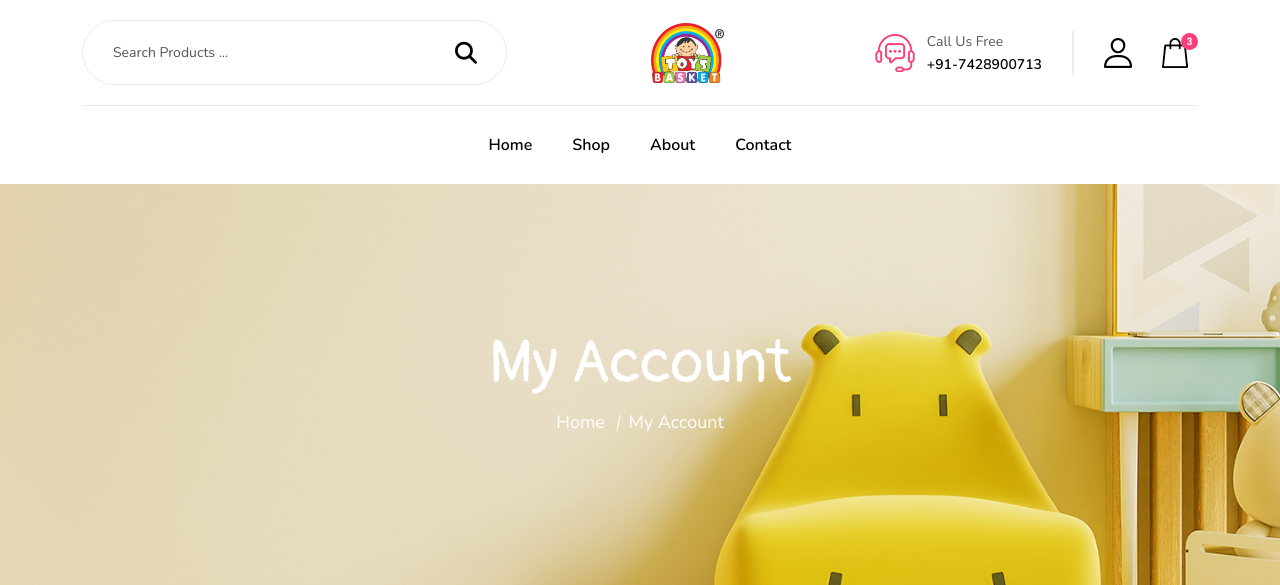
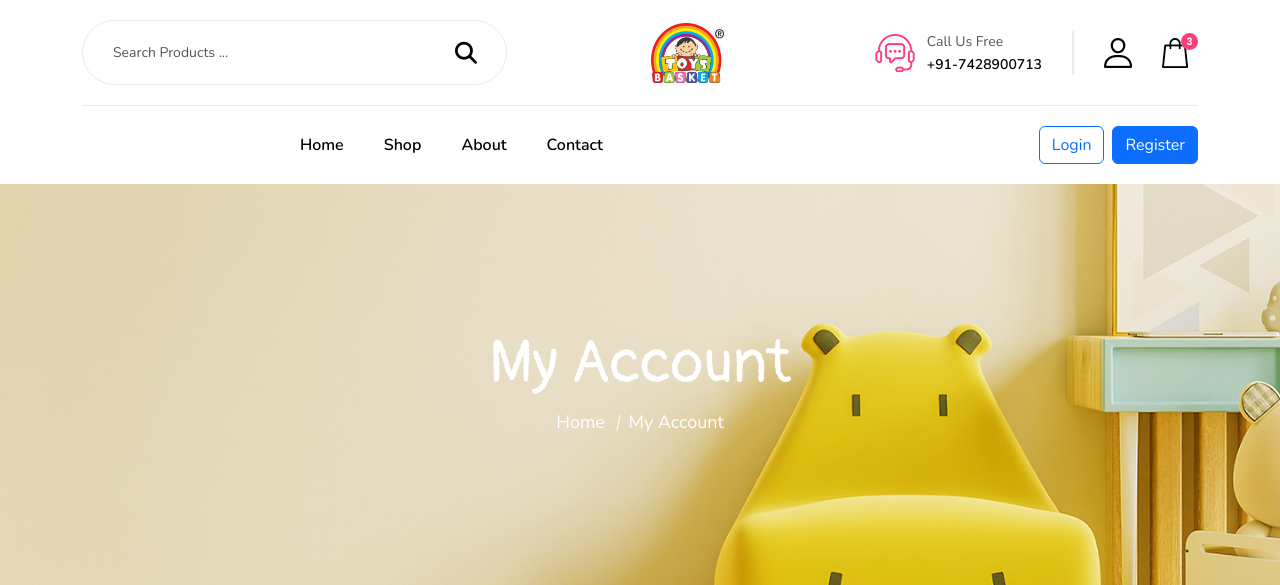
Before and after one commit to rj31portfolio/Franklite-toys-selling-ecommerce, a PHP site: page /Franklite-toys-selling-ecommerce/register.php in a window 1280 px wide. Shown: the top 585 px of the page. Run offline with PHP 8.4, Linux system fonts and the light colour scheme; a stand-in replaces the project's code that opens the database connection; some libraries are stand-ins or nearby versions.

Commit message:
make changes and make login and register page

```diff
--- /dev/null
+++ b/database/config.php
@@ -0,0 +1,5 @@
+<?php
+define('SITE_NAME', 'Franklite Toys');
+define('BASE_URL', 'http://localhost/Franklite-toys-selling-ecommerce/');
+define('ADMIN_URL', BASE_URL . '/admin');
+?>
--- a/inc/nav.php
+++ b/inc/nav.php
@@ -22,18 +22,22 @@
                         <li class="nav-item">
                             <a href="<?= BASE_URL ?>index.php" class="nav-link">Home</a>
                         </li>
-                        </li>
                         <li class="nav-item">
                             <a href="<?= BASE_URL ?>shop.php" class="nav-link">Shop</a>
                         </li>
                         <li class="nav-item">
                             <a href="<?= BASE_URL ?>about.php" class="nav-link">About</a>
                         </li>
-
                         <li class="nav-item">
                             <a href="<?= BASE_URL ?>contact.php" class="nav-link">Contact</a>
                         </li>
                     </ul>
+
+                    <!-- Right Side Buttons -->
+                    <div class="ms-auto d-flex gap-2">
+                        <a href="<?= BASE_URL ?>login.php" class="btn btn-outline-primary">Login</a>
+                        <a href="<?= BASE_URL ?>register.php" class="btn btn-primary">Register</a>
+                    </div>
                 </div>
             </nav>
         </div>
--- a/index.php
+++ b/index.php
@@ -1,4 +1,3 @@
-
 <?php include 'database/config.php'; ?>
 <!DOCTYPE html>
 <html lang="zxx">
```
